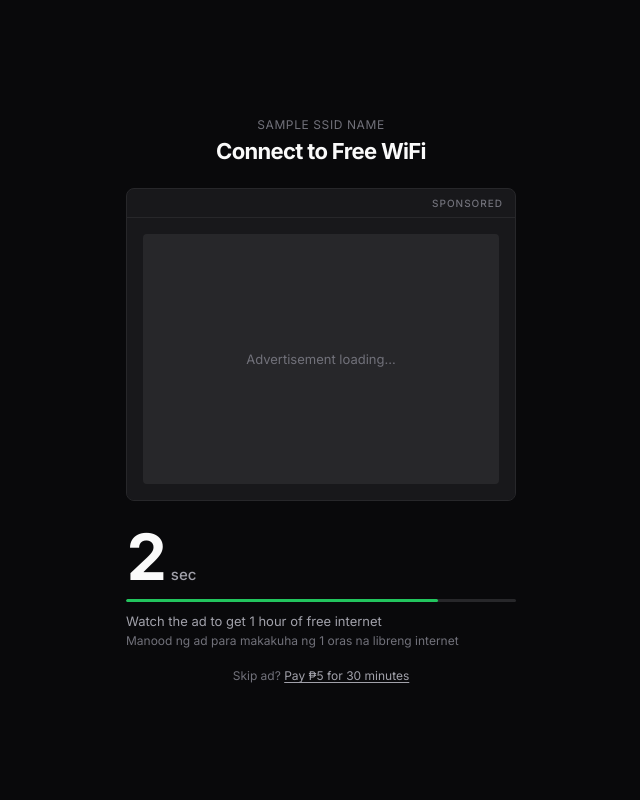
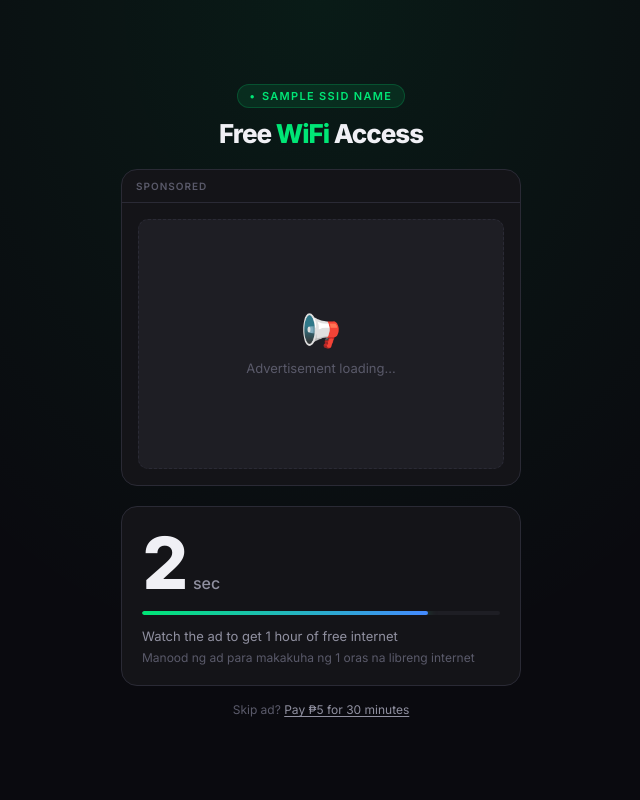
Before and after one commit to XingCEO/ph-wifi-portal, a Python web app: template frontend/templates/portal.html in a window 1280 px wide. Shown: the whole page, without its empty margins (319-959 px from the left). Run offline with Jinja, Linux system fonts and the light colour scheme; the template is opened without the code that fills it: most values are stand-ins (such as "Sample title", 1, 10 or a date in 2020).

Commit message:
feat: redesign portal UI - dark premium style with green accent + glow effects

```diff
--- a/frontend/static/css/portal.css
+++ b/frontend/static/css/portal.css
@@ -1,147 +1,176 @@
-@import url('https://fonts.googleapis.com/css2?family=Inter:wght@400;500;600;700&display=swap');
+@import url('https://fonts.googleapis.com/css2?family=Inter:wght@400;500;600;700;800&display=swap');
 
 *, *::before, *::after { box-sizing: border-box; margin: 0; padding: 0; }
 
 :root {
-  --bg-primary: #09090b;
-  --bg-surface: #18181b;
-  --bg-elevated: #27272a;
-  --border: #3f3f46;
-  --border-subtle: #27272a;
-  --text-primary: #fafafa;
-  --text-secondary: #a1a1aa;
-  --text-muted: #71717a;
-  --accent-green: #22c55e;
-  --accent-green-hover: #16a34a;
+  --bg: #0a0a0f;
+  --surface: #141418;
+  --elevated: #1e1e24;
+  --border: #2a2a35;
+  --text: #f0f0f5;
+  --text-secondary: #9090a0;
+  --text-muted: #5a5a6a;
+  --green: #00e676;
+  --green-dim: #00c853;
+  --blue: #448aff;
 }
 
 body {
-  font-family: 'Inter', system-ui, -apple-system, sans-serif;
-  background: var(--bg-primary);
-  color: var(--text-primary);
+  font-family: 'Inter', system-ui, sans-serif;
+  background: var(--bg);
+  background-image: radial-gradient(ellipse at 50% 0%, rgba(0,230,118,0.08) 0%, transparent 60%);
+  color: var(--text);
   min-height: 100vh;
   display: flex;
   align-items: center;
   justify-content: center;
-  padding: 24px 16px;
+  padding: 20px 16px;
   -webkit-font-smoothing: antialiased;
 }
 
 .portal-card {
   width: 100%;
-  max-width: 390px;
+  max-width: 400px;
 }
 
+/* Header */
 .portal-header {
-  margin-bottom: 24px;
   text-align: center;
+  margin-bottom: 20px;
 }
 
 .ssid-label {
-  font-size: 12px;
-  color: var(--text-muted);
-  letter-spacing: 0.05em;
+  display: inline-flex;
+  align-items: center;
+  gap: 6px;
+  font-size: 11px;
+  font-weight: 600;
+  color: var(--green);
+  letter-spacing: 0.12em;
   text-transform: uppercase;
-  margin-bottom: 6px;
+  margin-bottom: 10px;
+  background: rgba(0,230,118,0.1);
+  padding: 4px 12px;
+  border-radius: 20px;
+  border: 1px solid rgba(0,230,118,0.2);
 }
 
+.ssid-label::before { content: "●"; font-size: 8px; }
+
 .portal-title {
-  font-size: 22px;
-  font-weight: 700;
-  letter-spacing: -0.03em;
-  color: var(--text-primary);
+  font-size: 26px;
+  font-weight: 800;
+  letter-spacing: -0.04em;
+  color: var(--text);
+  line-height: 1.2;
 }
 
+.portal-title span { color: var(--green); }
+
+/* Ad Container */
 .ad-container {
-  background: var(--bg-surface);
-  border: 1px solid var(--border-subtle);
-  border-radius: 8px;
+  background: var(--surface);
+  border: 1px solid var(--border);
+  border-radius: 16px;
   overflow: hidden;
-  margin-bottom: 24px;
+  margin-bottom: 20px;
+  position: relative;
 }
 
 .ad-label {
   display: flex;
-  justify-content: flex-end;
+  justify-content: space-between;
   align-items: center;
-  gap: 4px;
-  padding: 8px 12px;
-  border-bottom: 1px solid var(--border-subtle);
+  padding: 10px 14px;
+  border-bottom: 1px solid var(--border);
 }
 
 .ad-label span {
   font-size: 10px;
-  font-weight: 500;
+  font-weight: 600;
   letter-spacing: 0.1em;
   text-transform: uppercase;
   color: var(--text-muted);
 }
 
 .ad-slot {
-  min-height: 260px;
+  min-height: 280px;
   display: flex;
   align-items: center;
   justify-content: center;
   padding: 16px;
-  background: var(--bg-surface);
 }
 
 .ad-placeholder {
   width: 100%;
   height: 250px;
-  background: var(--bg-elevated);
-  border-radius: 4px;
+  background: var(--elevated);
+  border-radius: 10px;
   display: flex;
+  flex-direction: column;
   align-items: center;
   justify-content: center;
+  gap: 10px;
   color: var(--text-muted);
   font-size: 13px;
+  border: 1px dashed var(--border);
 }
 
+.ad-placeholder::before {
+  content: "📢";
+  font-size: 32px;
+}
+
+/* Countdown */
 .countdown-section {
-  margin-bottom: 20px;
+  background: var(--surface);
+  border: 1px solid var(--border);
+  border-radius: 16px;
+  padding: 20px;
+  margin-bottom: 16px;
 }
 
 .countdown-display {
   display: flex;
   align-items: baseline;
-  gap: 6px;
-  margin-bottom: 10px;
+  gap: 8px;
+  margin-bottom: 12px;
 }
 
 .countdown-number {
-  font-size: 64px;
-  font-weight: 700;
-  letter-spacing: -0.04em;
-  color: var(--text-primary);
+  font-size: 72px;
+  font-weight: 800;
+  letter-spacing: -0.05em;
+  color: var(--text);
   font-variant-numeric: tabular-nums;
   line-height: 1;
   transition: color 0.3s;
 }
 
-.countdown-number.done { color: var(--accent-green); }
+.countdown-number.done { color: var(--green); }
 
 .countdown-unit {
-  font-size: 15px;
+  font-size: 16px;
   color: var(--text-secondary);
   font-weight: 500;
 }
 
 .progress-track {
   width: 100%;
-  height: 3px;
-  background: var(--bg-elevated);
-  border-radius: 2px;
+  height: 4px;
+  background: var(--elevated);
+  border-radius: 4px;
   overflow: hidden;
-  margin-bottom: 10px;
+  margin-bottom: 12px;
 }
 
 .progress-fill {
   height: 100%;
   width: 0%;
-  background: var(--accent-green);
-  border-radius: 2px;
+  background: linear-gradient(90deg, var(--green), var(--blue));
+  border-radius: 4px;
   transition: width 1s linear;
+  box-shadow: 0 0 8px rgba(0,230,118,0.5);
 }
 
 .countdown-hint {
@@ -150,42 +179,44 @@ body {
   line-height: 1.5;
 }
 
-.countdown-hint.success { color: var(--accent-green); }
+.countdown-hint.success { color: var(--green); font-weight: 600; }
 
 .tagalog-hint {
   font-size: 12px;
   color: var(--text-muted);
-  margin-top: 2px;
+  margin-top: 4px;
 }
 
+/* Button */
 .btn-connect {
   width: 100%;
-  height: 52px;
-  background: var(--accent-green);
-  color: #09090b;
+  height: 56px;
+  background: var(--green);
+  color: #000;
   border: none;
-  border-radius: 10px;
-  font-size: 15px;
-  font-weight: 600;
+  border-radius: 14px;
+  font-size: 16px;
+  font-weight: 700;
   cursor: pointer;
-  transition: background 0.15s ease, transform 0.1s ease, opacity 0.15s;
+  transition: all 0.15s ease;
   letter-spacing: -0.01em;
   font-family: inherit;
   display: none;
   align-items: center;
   justify-content: center;
   gap: 8px;
+  box-shadow: 0 0 24px rgba(0,230,118,0.3);
 }
 
 .btn-connect.visible { display: flex; }
-.btn-connect:hover:not(:disabled) { background: var(--accent-green-hover); }
-.btn-connect:active:not(:disabled) { transform: scale(0.98); }
-.btn-connect:disabled { background: var(--bg-elevated); color: var(--text-muted); cursor: not-allowed; }
-.btn-connect.loading { opacity: 0.7; }
+.btn-connect:hover:not(:disabled) { background: #00c853; transform: translateY(-1px); box-shadow: 0 4px 30px rgba(0,230,118,0.4); }
+.btn-connect:active:not(:disabled) { transform: scale(0.98) translateY(0); }
+.btn-connect:disabled { background: var(--elevated); color: var(--text-muted); cursor: not-allowed; box-shadow: none; }
 
+/* Paid option */
 .paid-option {
   text-align: center;
-  margin-top: 16px;
+  margin-top: 14px;
   font-size: 12px;
   color: var(--text-muted);
 }
@@ -195,13 +226,17 @@ body {
   text-decoration: underline;
   text-underline-offset: 2px;
   cursor: pointer;
+  transition: color 0.15s;
 }
 
+.paid-option a:hover { color: var(--text); }
+
+/* Error */
 .error-msg {
   display: none;
-  background: rgba(239, 68, 68, 0.1);
-  border: 1px solid rgba(239, 68, 68, 0.3);
-  border-radius: 8px;
+  background: rgba(239, 68, 68, 0.08);
+  border: 1px solid rgba(239, 68, 68, 0.25);
+  border-radius: 10px;
   padding: 12px 16px;
   font-size: 13px;
   color: #f87171;
--- a/frontend/templates/portal.html
+++ b/frontend/templates/portal.html
@@ -4,14 +4,14 @@
   <meta charset="UTF-8">
   <meta name="viewport" content="width=device-width, initial-scale=1, maximum-scale=1, user-scalable=no">
   <meta name="theme-color" content="#09090b">
-  <title>Free WiFi — {{ ssid_name }}</title>
+  <title>Free WiFi · {{ ssid_name }}</title>
   <link rel="stylesheet" href="/static/css/portal.css">
 </head>
 <body>
   <div class="portal-card">
     <header class="portal-header">
       <p class="ssid-label">{{ ssid_name }}</p>
-      <h1 class="portal-title">Connect to Free WiFi</h1>
+      <h1 class="portal-title">Free <span>WiFi</span> Access</h1>
     </header>
 
     <div class="ad-container">
@@ -21,6 +21,7 @@
       <div class="ad-slot" id="adSlot">
         <!-- Adcash Ad Tag -->
         <div class="ad-placeholder" id="adFallback">Advertisement loading...</div>
+        <!-- Ad will appear here -->
       </div>
     </div>
 
```
